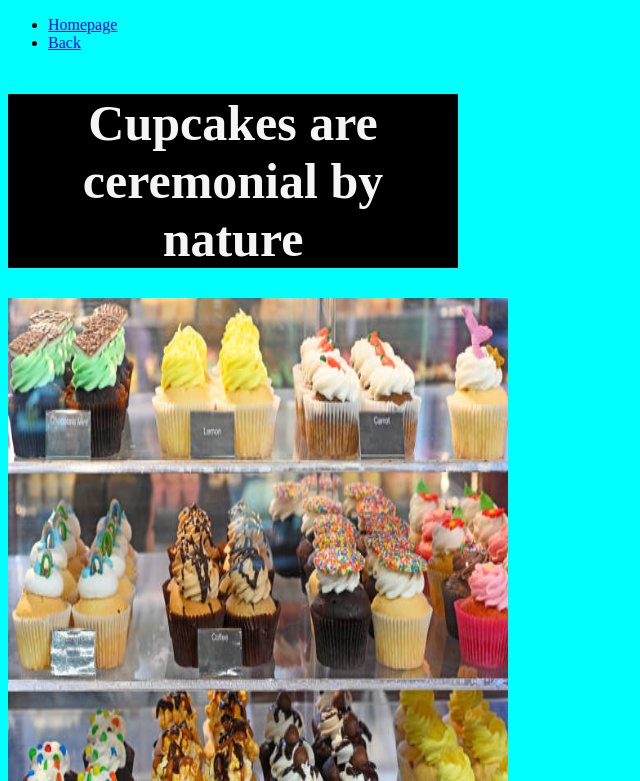
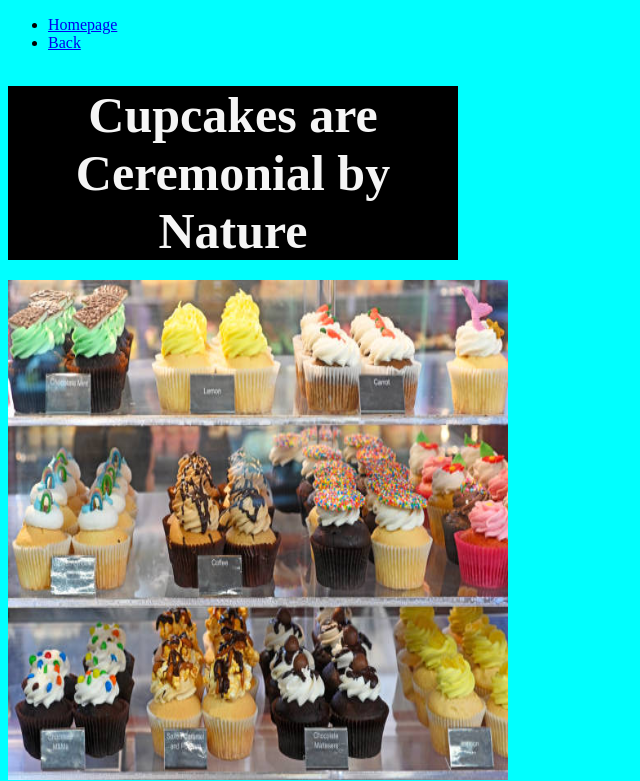
Before and after one commit to Adesoyea/Cup-Cake-Shop, a plain HTML site: page Gallery.html in a window 1280 px wide. Shown: the top 781 px of the page, without its empty margins (0-640 px from the left). Drawn offline with Linux system fonts and the light colour scheme.

Commit message:
added text align to gallery

```diff
--- a/Gallery.html
+++ b/Gallery.html
@@ -15,18 +15,18 @@
         <li><a href="./index.html">Back</a></li>
     </ul>
 
-    <div class="if">
-        <h2>Cupcakes are ceremonial by nature</h2>
-    </div>
-
+        <h1 class="tin">Cupcakes are Ceremonial by Nature</h1>
 
     <img class="stl" src="./img/css/Cupcake1.jpg" alt="">
+    <img class="stl" src="./img/css/Cupcake8.jpeg" alt="">
     Lorem ipsum dolor sit amet consectetur adipisicing elit. Praesentium facilis temporibus mollitia incidunt, quasi
     consequatur reiciendis blanditiis sapiente at repudiandae id. Soluta quae aperiam exercitationem libero aliquid,
     fugit voluptatem doloremque!
+
     <img class="stl" src="./img/css/Cupcake4.jpg" alt="">
     Lorem ipsum dolor sit amet consectetur, adipisicing elit. Neque nobis incidunt molestiae provident quasi cupiditate,
-    voluptatum, ullam, ab minus facilis officiis adipisci dolores. Deleniti suscipit ea facere, illum atque optio!
+    voluptatum, ullam, ab minus facilis officiis adipisci dolores. Deleniti suscipit ea facere, illum atque optio
+    !
     <img class="stl" src="./img/css/Cupcake6.jpg" alt="">
     Lorem ipsum dolor, sit amet consectetur adipisicing elit. Numquam cupiditate laudantium et nostrum, distinctio
     doloribus explicabo ratione ab amet ex natus perspiciatis harum recusandae minus commodi quas nesciunt nisi neque!
@@ -35,3 +35,4 @@
         chef, who created our cupcake for the event, to talk about her inspiration. Paulina is from Poland, so the first
         thing that came up was the situation back</p>
 </body>
+</html>
--- a/css/styles.css
+++ b/css/styles.css
@@ -51,5 +51,15 @@ body{
 }
 .stl{
     width: 500px;
-    height: 600px;
+    height: 500px;
 }
+.tin{
+    color: whitesmoke;
+    text-align: center;
+    font-family: 'Times New Roman', Times, serif;
+    font-size: 50px;
+    margin-bottom: 20px;
+    padding: auto;
+    background-color: black;
+
+}
```
Also changed, not shown: Homepage.html (+1 -1 lines), index.html (+2 -2 lines).
